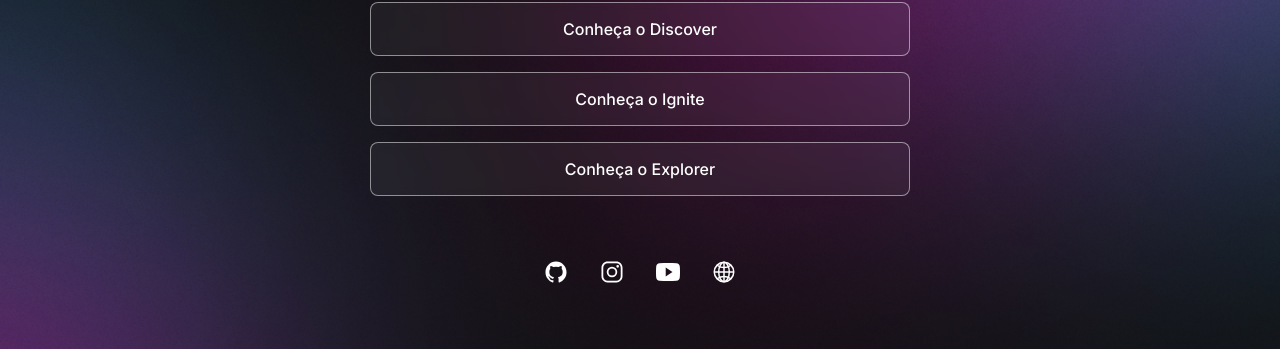
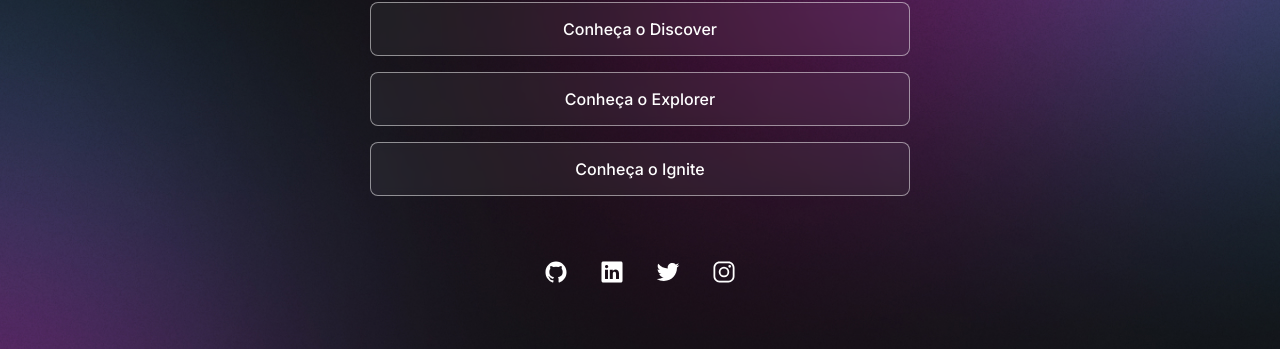
Before and after one commit to guidenardideveloper/devlinks, a plain HTML site: page index.html in a window 1280 px wide. Shown: the part 376-725 px from the top of the page. Drawn offline with nearby package versions, Linux system fonts and the light colour scheme.

Commit message:
tweaking HTML and README.md

```diff
--- a/index.html
+++ b/index.html
@@ -22,14 +22,14 @@
     <ul>
       <li><a href="https://www.rocketseat.com.br/one" target="_blank">Inscrever-se no ONE</a></li>
       <li><a href="https://www.rocketseat.com.br/discover" target="_blank">Conheça o Discover</a></li>
+      <li><a href="https://www.rocketseat.com.br/explorer" target="_blank">Conheça o Explorer</a></li>
       <li><a href="https://www.rocketseat.com.br/ignite" target="_blank">Conheça o Ignite</a></li>
-      <li><a href="https://www.rocketseat.com.br/explorer" target="_blank">Conheça o Explorer</a></li>
     </ul>
     <div id="social-links">
       <a href="https://github.com/guidenardideveloper" target="_blank"><ion-icon name="logo-github"></ion-icon></a>
+      <a href="https://www.linkedin.com/in/guilhermedenardi/" target="_blank"><ion-icon name="logo-linkedin"></ion-icon></a>
+      <a href="https://twitter.com/guidenardi90" target="_blank"><ion-icon name="logo-twitter"></ion-icon></a>
       <a href="https://www.instagram.com/rocketseat/" target="_blank"><ion-icon name="logo-instagram"></ion-icon></a>
-      <a href="https://www.youtube.com/@rocketseat" target="_blank"><ion-icon name="logo-youtube"></ion-icon></a>
-      <a href="https://www.rocketseat.com.br/" target="_blank"><ion-icon name="globe-outline"></ion-icon></a>
     </div>
     <footer>
       Feito com ♥ pela <a href="https://www.rocketseat.com.br/" target="_blank">Rocketseat</a>
```
Also changed, not shown: 1 other file.
